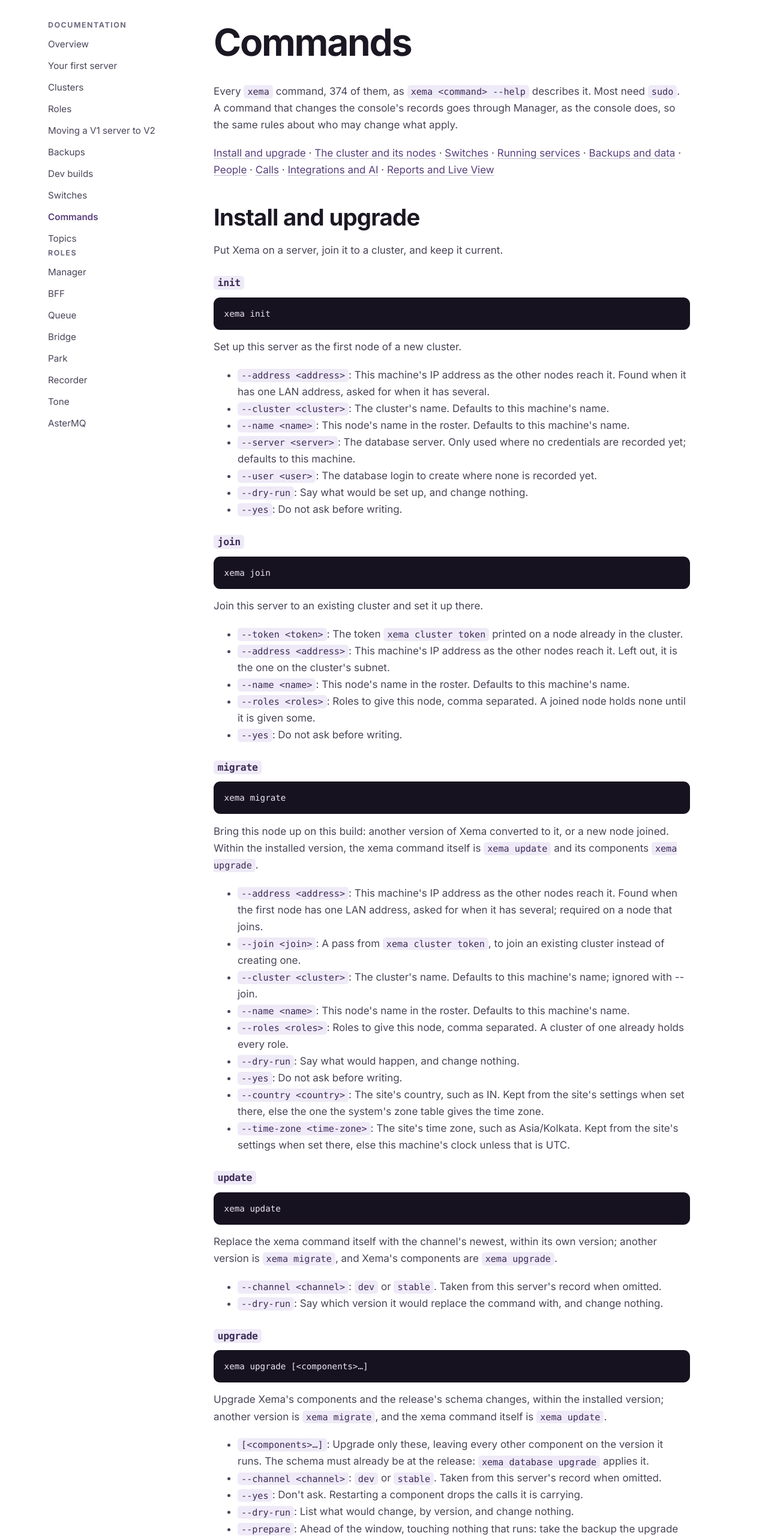
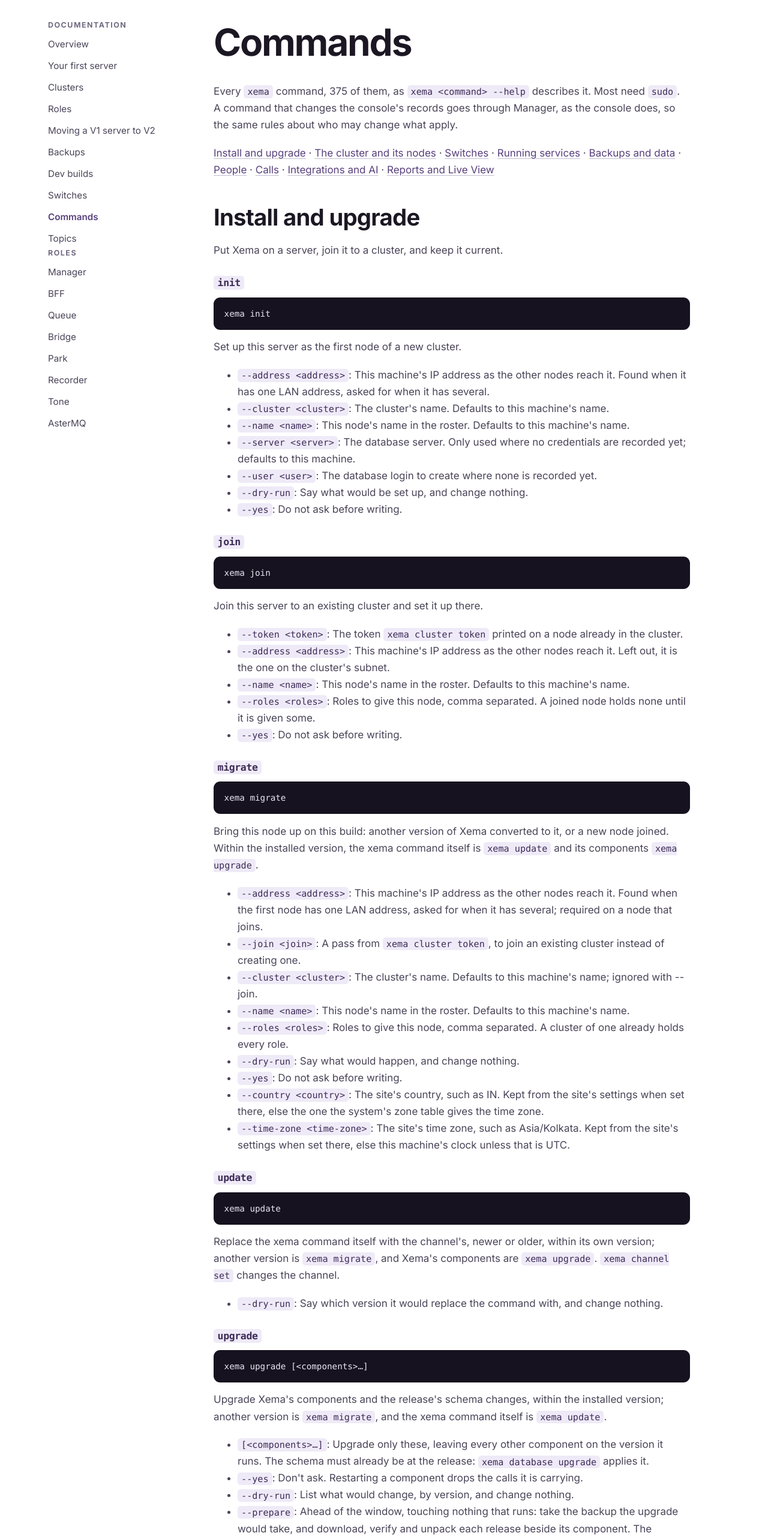
Before and after one commit to Inukollu/xema-site, a plain HTML site: page docs/commands.html in a window 1280 px wide. Shown: the part 80-2641 px from the top of the page at 60% size. Drawn offline with Linux system fonts and the light colour scheme.

Commit message:
Publish website from f19901f043b8a5824b0b3052fd4886f4dfd401de Inukollu/Xema@f19901f043b8a5824b0b3052fd4886f4dfd401de

```diff
--- a/docs/commands.html
+++ b/docs/commands.html
@@ -4,7 +4,7 @@
 <meta charset="utf-8">
 <meta name="viewport" content="width=device-width, initial-scale=1">
 <title>Commands — Xema docs</title>
-<meta name="description" content="Every xema command, 374 of them, as xema <command> --help describes it.">
+<meta name="description" content="Every xema command, 375 of them, as xema <command> --help describes it.">
 <link rel="icon" href="../assets/logo.svg" type="image/svg+xml">
 <link rel="preconnect" href="https://fonts.googleapis.com">
 <link rel="preconnect" href="https://fonts.gstatic.com" crossorigin>
@@ -61,7 +61,7 @@
   </aside>
   <article class="prose">
 <h1 id="commands">Commands</h1>
-<p>Every <code>xema</code> command, 374 of them, as <code>xema &lt;command&gt; --help</code> describes it. Most need <code>sudo</code>. A command that changes the console's records goes through Manager, as the console does, so the same rules about who may change what apply.</p>
+<p>Every <code>xema</code> command, 375 of them, as <code>xema &lt;command&gt; --help</code> describes it. Most need <code>sudo</code>. A command that changes the console's records goes through Manager, as the console does, so the same rules about who may change what apply.</p>
 <p><a href="#install-and-upgrade">Install and upgrade</a> · <a href="#the-cluster-and-its-nodes">The cluster and its nodes</a> · <a href="#switches">Switches</a> · <a href="#running-services">Running services</a> · <a href="#backups-and-data">Backups and data</a> · <a href="#people">People</a> · <a href="#calls">Calls</a> · <a href="#integrations-and-ai">Integrations and AI</a> · <a href="#reports-and-live-view">Reports and Live View</a></p>
 <h2 id="install-and-upgrade">Install and upgrade</h2>
 <p>Put Xema on a server, join it to a cluster, and keep it current.</p>
@@ -107,9 +107,8 @@
 <h3 id="update"><code>update</code></h3>
 <pre><code>xema update
 </code></pre>
-<p>Replace the xema command itself with the channel's newest, within its own version; another version is <code>xema migrate</code>, and Xema's components are <code>xema upgrade</code>.</p>
-<ul>
-<li><code>--channel &lt;channel&gt;</code>: <code>dev</code> or <code>stable</code>. Taken from this server's record when omitted.</li>
+<p>Replace the xema command itself with the channel's, newer or older, within its own version; another version is <code>xema migrate</code>, and Xema's components are <code>xema upgrade</code>. <code>xema channel set</code> changes the channel.</p>
+<ul>
 <li><code>--dry-run</code>: Say which version it would replace the command with, and change nothing.</li>
 </ul>
 <h3 id="upgrade"><code>upgrade</code></h3>
@@ -118,7 +117,6 @@
 <p>Upgrade Xema's components and the release's schema changes, within the installed version; another version is <code>xema migrate</code>, and the xema command itself is <code>xema update</code>.</p>
 <ul>
 <li><code>[&lt;components&gt;…]</code>: Upgrade only these, leaving every other component on the version it runs. The schema must already be at the release: <code>xema database upgrade</code> applies it.</li>
-<li><code>--channel &lt;channel&gt;</code>: <code>dev</code> or <code>stable</code>. Taken from this server's record when omitted.</li>
 <li><code>--yes</code>: Don't ask. Restarting a component drops the calls it is carrying.</li>
 <li><code>--dry-run</code>: List what would change, by version, and change nothing.</li>
 <li><code>--prepare</code>: Ahead of the window, touching nothing that runs: take the backup the upgrade would take, and download, verify and unpack each release beside its component. The upgrade then uses the backup while it is under 12 hours old, and moves each release into place between its stop and its start rather than unpacking it there.</li>
@@ -141,7 +139,6 @@
 <p>Fetch a component's release and put it in place.</p>
 <ul>
 <li><code>&lt;name&gt;</code>: Which component. <code>xema component list</code> shows them.</li>
-<li><code>--channel &lt;channel&gt;</code>: <code>dev</code> or <code>stable</code>. Taken from this server's record when omitted.</li>
 <li><code>--force</code>: Install again even if it is already here.</li>
 <li><code>--version &lt;version&gt;</code>: Place this version, <code>2.0.4558</code>, instead of the channel's newest, replacing what is here. The channel keeps each component's ten newest.</li>
 </ul>
@@ -889,6 +886,10 @@
 <li><code>--trusted-user</code>: Log in to MariaDB as root instead of as yourself. Needed when your own Linux login has no rights to create a user; run the whole command under <code>sudo</code> for it to work.</li>
 <li><code>--from-v1</code>: Take the server, user and password from the V1 installation on this machine rather than being told them. Every V1 service signs in as the one user V1's installer made, so on an upgraded server the right credentials already exist and making new ones is the only wrong move.</li>
 </ul>
+<h3 id="database-migrations"><code>database migrations</code></h3>
+<pre><code>xema database migrations
+</code></pre>
+<p>Print, as JSON, the last migration of every schema this xema carries, per engine. Reads only this binary; the release records it so <code>xema upgrade</code> stops each schema at its channel's release.</p>
 <h3 id="database-replication-setup"><code>database replication setup</code></h3>
 <pre><code>xema database replication setup
 </code></pre>
@@ -907,10 +908,10 @@
 <h3 id="database-upgrade"><code>database upgrade</code></h3>
 <pre><code>xema database upgrade
 </code></pre>
-<p>Apply this release's schema changes: every schema when all of them are additive, or only the schemas named, whatever they change. Components keep the versions they run.</p>
+<p>Apply this release's schema changes: every schema when all of them are additive, or only the schemas named, whatever they change. Components keep the versions they run. Each schema stops at the migration the channel's release records; <code>xema channel set</code> names the channel.</p>
 <ul>
 <li><code>--allow-narrowing</code>: Also apply migrations that shorten columns. A value that does not fit fails the migration.</li>
-<li><code>--dry-run</code>: List the pending migrations and whether they can be applied, and change nothing.</li>
+<li><code>--dry-run</code>: List the pending migrations up to the channel's release and whether they can be applied, and change nothing.</li>
 <li><code>--yes</code>: Do not ask before applying.</li>
 <li><code>--schemas &lt;schemas&gt;</code>: Apply only these, whatever their changes are, and leave every other schema as it is. What uses a schema whose change is destructive may fail until it is upgraded. <code>xema database upgrade --dry-run</code> lists them.</li>
 </ul>
```
